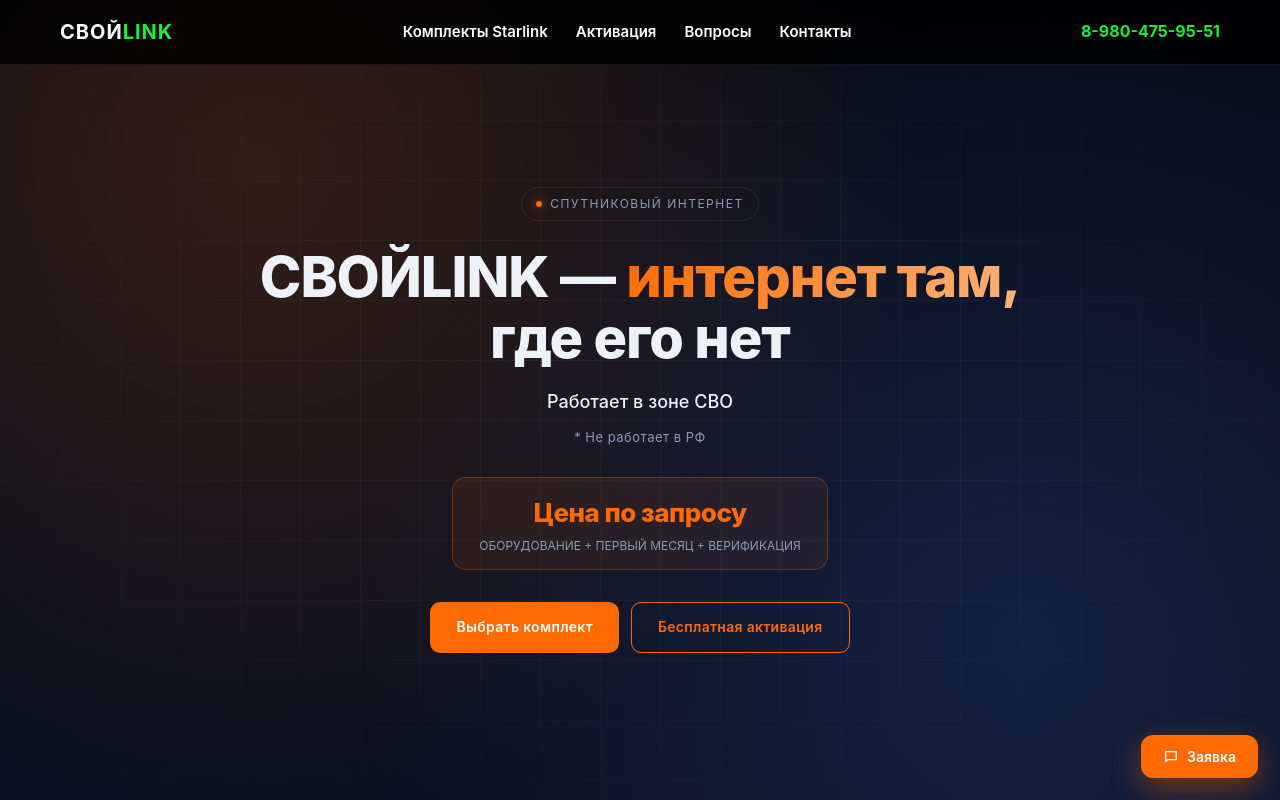
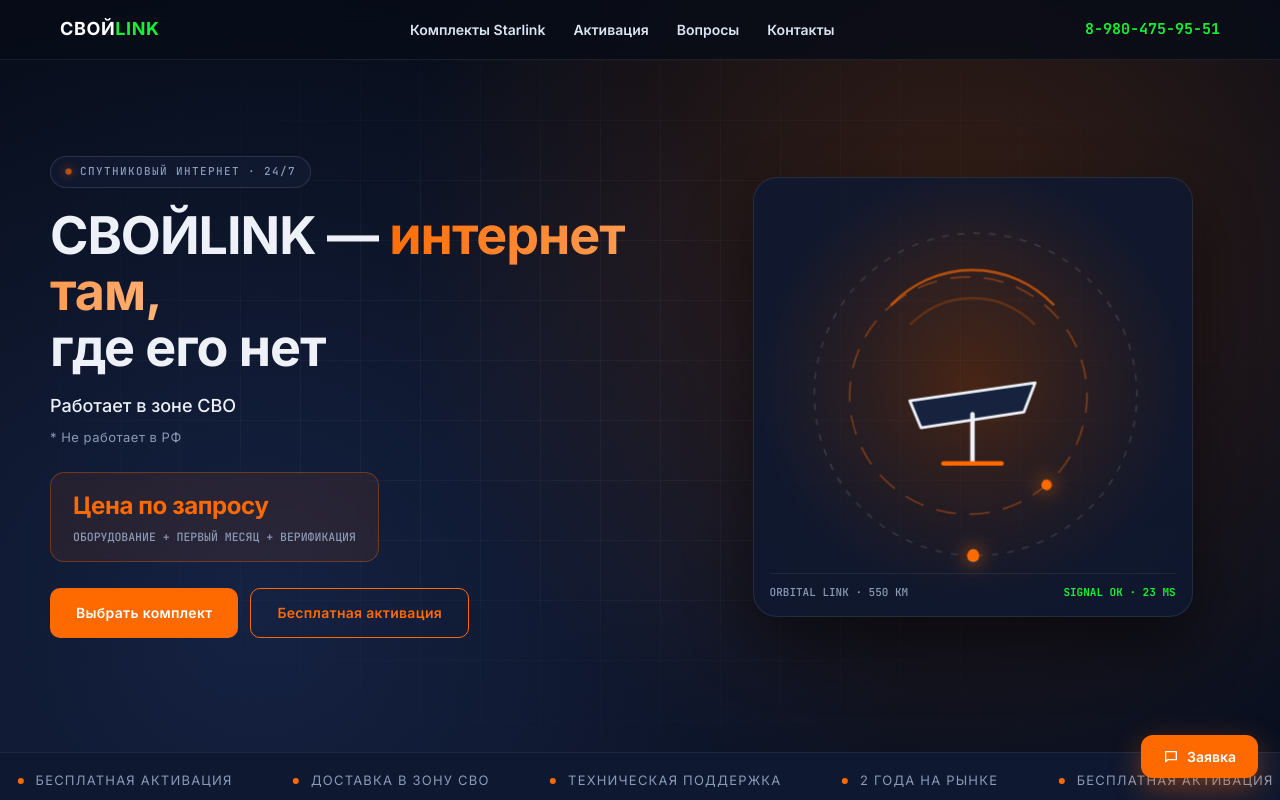
Before and after one commit to WaterLilyBurdock/Starlink-svo, a plain HTML site: page index.html in a window 1280 px wide. Shown: the top 800 px of the page. Drawn offline with nearby package versions, Linux system fonts and the light colour scheme; a web font is replaced by a local one.

Commit message:
Fix hidden reveal sections in Starlink SVO

```diff
--- a/index.html
+++ b/index.html
@@ -3,6 +3,9 @@
 <head>
 <meta charset="utf-8" />
 <meta name="viewport" content="width=device-width, initial-scale=1.0" />
+<link rel="preconnect" href="https://fonts.googleapis.com" />
+<link rel="preconnect" href="https://fonts.gstatic.com" crossorigin />
+<link href="https://fonts.googleapis.com/css2?family=Inter:wght@400;500;600;700&family=JetBrains+Mono:wght@500;700&family=Unbounded:wght@600;700;800&display=swap" rel="stylesheet" />
 <!-- SEO БЛОК -->
 <title>СВОЙLINK — Спутниковый интернет Starlink в Москве | Купить Starlink Mini V5 и V3/V4</title>
 <meta name="description" content="Купить спутниковый интернет Starlink в Москве. Комплекты Starlink Mini V5 и Starlink V3/V4 с бесплатной активацией. Работает в зоне СВО. Цена по запросу." />
@@ -66,36 +69,38 @@
   .btn:hover{background:var(--accent-2);transform:translateY(-1px)}
   .btn-outline{background:transparent;border:1.5px solid var(--accent);color:var(--accent)}
   .btn-outline:hover{background:var(--accent);color:#fff}
-  .section-title{font-size:32px;font-weight:700;text-align:center;letter-spacing:-.5px;margin-bottom:14px}
+  .section-title{font-family:'Unbounded','Inter',sans-serif;font-size:clamp(24px,3.6vw,38px);font-weight:700;text-align:center;letter-spacing:-.5px;margin-bottom:14px}
   .section-title em{font-style:normal;color:var(--accent)}
-  .section-sub{text-align:center;color:var(--muted);max-width:600px;margin:0 auto 54px;font-size:15px}
+  .section-sub{text-align:center;color:var(--muted);max-width:600px;margin:0 auto 48px;font-size:15px}
+
+  .scroll-progress{position:fixed;top:0;left:0;right:0;height:2px;background:linear-gradient(90deg,var(--accent),#ffb37a);transform:scaleX(0);transform-origin:left;z-index:220;pointer-events:none}
 
   /* HEADER */
   header{
     position:fixed;top:0;left:0;right:0;z-index:100;
-    background:rgba(0,0,0,.85);backdrop-filter:blur(8px);
+    background:rgba(7,12,24,.78);backdrop-filter:blur(14px);-webkit-backdrop-filter:blur(14px);
     border-bottom:1px solid rgba(255,255,255,.08);transition:background .3s;
   }
-  .header-inner{display:flex;align-items:center;justify-content:space-between;padding:16px 20px;max-width:1200px;margin:0 auto;gap:16px}
-  .logo{font-size:20px;font-weight:700;letter-spacing:1px;white-space:nowrap;color:#fff}
+  .header-inner{display:flex;align-items:center;justify-content:space-between;padding:15px 20px;max-width:1200px;margin:0 auto;gap:16px}
+  .logo{font-family:'Unbounded','Inter',sans-serif;font-size:18px;font-weight:800;letter-spacing:.6px;white-space:nowrap;color:#fff}
   .logo span{color:var(--header-accent)}
   nav ul{display:flex;gap:28px;list-style:none}
-  nav a{font-size:15px;font-weight:600;transition:.2s;position:relative;padding-bottom:4px;color:#fff}
+  nav a{font-size:14px;font-weight:600;transition:.2s;position:relative;padding-bottom:4px;color:#dbe4f3}
   nav a::after{content:"";position:absolute;left:0;bottom:0;width:0;height:2px;background:var(--header-accent);transition:width .3s}
   nav a:hover::after,nav a.active::after{width:100%}
   nav a:hover,nav a.active{color:var(--header-accent)}
-  .phone{color:var(--header-accent);font-weight:700;font-size:16px;white-space:nowrap}
+  .phone{font-family:'JetBrains Mono',monospace;color:var(--header-accent);font-weight:700;font-size:15px;white-space:nowrap}
   .phone:hover{color:#4df052}
   .burger{display:none;flex-direction:column;gap:5px;background:none;border:none;cursor:pointer}
   .burger span{width:26px;height:3px;background:#fff;border-radius:2px}
 
-  /* HERO */
+  /* HERO + ORBITAL MOTION */
   .hero{
-    position:relative;min-height:100vh;display:flex;align-items:center;justify-content:center;
-    padding:120px 22px 80px;overflow:hidden;
+    position:relative;min-height:94vh;display:flex;align-items:center;justify-content:center;
+    padding:106px 22px 64px;overflow:hidden;
     background:
-      radial-gradient(circle at 20% 20%, rgba(255,106,0,.18), transparent 55%),
-      radial-gradient(circle at 80% 80%, rgba(80,130,255,.16), transparent 55%),
+      radial-gradient(circle at 75% 32%, rgba(255,106,0,.18), transparent 52%),
+      radial-gradient(circle at 20% 80%, rgba(80,130,255,.16), transparent 55%),
       linear-gradient(180deg,#070c18,#0a1020);
   }
   .hero::before{
@@ -107,25 +112,50 @@
     mask-image:radial-gradient(ellipse at center, black 40%, transparent 80%);
     pointer-events:none;
   }
-  .hero > div{position:relative;z-index:1;text-align:center;max-width:900px;width:100%}
+  .hero-grid{position:relative;z-index:1;display:grid;grid-template-columns:1.1fr .9fr;gap:36px;align-items:center;max-width:1180px;width:100%}
+  .hero-copy{text-align:left}
   .hero .eyebrow{
     display:inline-flex;align-items:center;gap:8px;
-    padding:6px 14px;border:1px solid var(--line);border-radius:999px;
-    font-size:12px;letter-spacing:1.5px;text-transform:uppercase;
-    color:var(--muted);margin-bottom:26px;
+    padding:6px 14px;border:1px solid rgba(255,255,255,.12);border-radius:999px;background:rgba(18,28,52,.7);
+    font-family:'JetBrains Mono',monospace;font-size:11px;letter-spacing:1.4px;text-transform:uppercase;
+    color:var(--muted);margin-bottom:20px;
   }
-  .hero .eyebrow::before{content:"";width:6px;height:6px;border-radius:50%;background:var(--accent);box-shadow:0 0 12px var(--accent)}
-  .hero h1{font-size:56px;font-weight:800;line-height:1.1;letter-spacing:-1px;margin-bottom:18px}
+  .hero .eyebrow::before{content:"";width:7px;height:7px;border-radius:50%;background:var(--accent);box-shadow:0 0 12px var(--accent);animation:eyebrowPulse 1.8s infinite}
+  @keyframes eyebrowPulse{0%,100%{opacity:1;transform:scale(1)}50%{opacity:.45;transform:scale(.8)}}
+  .hero h1{font-family:'Unbounded','Inter',sans-serif;font-size:clamp(30px,4.4vw,52px);font-weight:800;line-height:1.08;letter-spacing:-1px;margin-bottom:16px}
   .hero h1 span{background:linear-gradient(120deg,var(--accent),#ffb37a);-webkit-background-clip:text;background-clip:text;color:transparent}
-  .hero .sub{color:var(--text);font-size:18px;font-weight:500;margin-bottom:10px}
-  .hero .note{color:var(--muted);font-size:13px;margin-bottom:30px;letter-spacing:.5px}
+  .hero .sub{color:var(--text);font-size:18px;font-weight:500;margin-bottom:6px}
+  .hero .note{color:var(--muted);font-size:13px;margin-bottom:24px;letter-spacing:.5px}
   .hero .price-card{
-    display:inline-block;margin-bottom:32px;padding:14px 26px;border-radius:14px;
-    background:rgba(255,106,0,.08);border:1px solid rgba(255,106,0,.3);
+    display:inline-block;margin-bottom:26px;padding:14px 22px;border-radius:14px;
+    background:rgba(255,106,0,.09);border:1px solid rgba(255,106,0,.32);backdrop-filter:blur(10px);
   }
-  .hero .price-label{color:var(--accent);font-size:26px;font-weight:800;letter-spacing:-.5px}
-  .hero .price-desc{color:var(--muted);font-size:12px;margin-top:2px}
-  .hero-buttons{display:flex;gap:12px;justify-content:center;flex-wrap:wrap}
+  .hero .price-label{color:var(--accent);font-size:24px;font-weight:800;letter-spacing:-.4px}
+  .hero .price-desc{color:var(--muted);font-size:11.5px;margin-top:3px;font-family:'JetBrains Mono',monospace}
+  .hero-buttons{display:flex;gap:12px;justify-content:flex-start;flex-wrap:wrap}
+
+  .hero-orbit{
+    position:relative;aspect-ratio:1;max-width:440px;width:100%;margin-inline:auto;
+    border-radius:24px;border:1px solid rgba(255,255,255,.09);
+    background:radial-gradient(circle at 50% 48%, rgba(255,106,0,.14), rgba(14,24,48,.86) 68%);
+    display:grid;place-items:center;overflow:hidden;box-shadow:0 28px 64px rgba(0,0,0,.48);
+  }
+  .orbit-svg{width:92%;height:auto}
+  .orbit-ring-a{stroke:rgba(255,255,255,.12);stroke-width:1.4;stroke-dasharray:6 8;transform-box:fill-box;transform-origin:center;animation:orbitSpin 26s linear infinite}
+  .orbit-ring-b{stroke:rgba(255,106,0,.36);stroke-width:1.6;stroke-dasharray:18 12;transform-box:fill-box;transform-origin:center;animation:orbitSpinRev 18s linear infinite}
+  .orbit-sat{fill:var(--accent);filter:drop-shadow(0 0 8px var(--accent))}
+  .dish-body{fill:#16223e;stroke:#eef2f8;stroke-width:2.5;stroke-linejoin:round}
+  .signal-arc{stroke:var(--accent);stroke-width:2.2;stroke-linecap:round;opacity:.25;animation:signalWave 2.2s ease-out infinite}
+  .signal-arc:nth-child(2){animation-delay:.45s}
+  .signal-arc:nth-child(3){animation-delay:.9s}
+  @keyframes orbitSpin{to{transform:rotate(360deg)}}
+  @keyframes orbitSpinRev{to{transform:rotate(-360deg)}}
+  @keyframes signalWave{0%{opacity:0;transform:scale(.88)}45%{opacity:.95}100%{opacity:0;transform:scale(1.12)}}
+  .orbit-hud{
+    position:absolute;left:16px;right:16px;bottom:14px;display:flex;justify-content:space-between;align-items:center;
+    padding-top:10px;border-top:1px solid var(--line);font-family:'JetBrains Mono',monospace;font-size:11px;color:var(--muted);
+  }
+  .orbit-hud strong{color:var(--header-accent)}
 
   /* MARQUEE */
   .marquee{background:var(--bg-2);border-top:1px solid var(--line);border-bottom:1px solid var(--line);overflow:hidden;white-space:nowrap;padding:14px 0}
@@ -134,8 +164,7 @@
   .marquee-track span::before{content:"";display:inline-block;width:6px;height:6px;margin-right:12px;border-radius:50%;background:var(--accent);vertical-align:middle}
   @keyframes scroll{from{transform:translateX(0)}to{transform:translateX(-50%)}}
 
-  .reveal{opacity:0;transform:translateY(28px);transition:opacity .7s,transform .7s}
-  .reveal.visible{opacity:1;transform:none}
+  .reveal{opacity:1;transform:none}
 
   /* PRODUCTS */
   .products{padding:100px 0;background:var(--bg)}
@@ -253,7 +282,10 @@
 
   /* RESPONSIVE */
   @media(max-width:960px){
-    .hero h1{font-size:38px}
+    .hero-grid{grid-template-columns:1fr;text-align:center}
+    .hero-copy{text-align:center}
+    .hero-buttons{justify-content:center}
+    .hero-orbit{max-width:340px}
     .products-grid{grid-template-columns:1fr}
     .act-grid{grid-template-columns:1fr 1fr}
     .footer-grid{grid-template-columns:1fr;gap:28px}
@@ -279,6 +311,7 @@
 </style>
 </head>
 <body>
+<div class="scroll-progress" id="scrollProgress" aria-hidden="true"></div>
 
 <!-- HEADER -->
 <header>
@@ -299,8 +332,9 @@
 
 <!-- HERO -->
 <section class="hero" id="top">
-  <div>
-    <div class="eyebrow">Спутниковый интернет</div>
+  <div class="hero-grid">
+    <div class="hero-copy">
+      <div class="eyebrow">Спутниковый интернет · 24/7</div>
       <h1>СВОЙLINK — <span>интернет там,</span><br>где его нет</h1>
       <div class="sub">Работает в зоне СВО</div>
       <div class="note">* Не работает в РФ</div>
@@ -311,6 +345,36 @@
       <div class="hero-buttons">
         <a href="#products" class="btn">Выбрать комплект</a>
         <a href="#activation" class="btn btn-outline">Бесплатная активация</a>
+      </div>
+    </div>
+
+    <div class="hero-orbit" aria-hidden="true">
+      <svg class="orbit-svg" viewBox="0 0 360 360" fill="none">
+        <g class="orbit-ring-a">
+          <circle cx="180" cy="180" r="144" />
+          <circle cx="324" cy="180" r="5.5" class="orbit-sat" />
+        </g>
+        <g class="orbit-ring-b">
+          <circle cx="180" cy="180" r="106" />
+          <circle cx="74" cy="180" r="4.5" class="orbit-sat" />
+        </g>
+        <!-- Волны сигнала -->
+        <g transform="translate(180 165)">
+          <path class="signal-arc" d="M-32 -28 A46 46 0 0 1 32 -28" />
+          <path class="signal-arc" d="M-50 -46 A70 70 0 0 1 50 -46" />
+          <path class="signal-arc" d="M-68 -64 A94 94 0 0 1 68 -64" />
+        </g>
+        <!-- Силуэт антенны Starlink -->
+        <g transform="translate(180 205)">
+          <path class="dish-body" d="M-56 -22 L56 -38 L46 -12 L-46 2 Z" />
+          <line x1="0" y1="-10" x2="0" y2="34" stroke="#eef2f8" stroke-width="4" stroke-linecap="round" />
+          <line x1="-26" y1="34" x2="26" y2="34" stroke="#ff6a00" stroke-width="4" stroke-linecap="round" />
+        </g>
+      </svg>
+      <div class="orbit-hud">
+        <span>ORBITAL LINK · 550 KM</span>
+        <strong>SIGNAL OK · 23 MS</strong>
+      </div>
     </div>
   </div>
 </section>
@@ -532,7 +596,36 @@
   <span id="toastText">Спасибо! Мы скоро свяжемся.</span>
 </div>
 
+<script src="https://cdnjs.cloudflare.com/ajax/libs/gsap/3.12.5/gsap.min.js"></script>
+<script src="https://cdnjs.cloudflare.com/ajax/libs/gsap/3.12.5/ScrollTrigger.min.js"></script>
 <script>
+  /* ========== MOTION DESIGN (GSAP + ScrollTrigger) ========== */
+  const prefersReduced = window.matchMedia('(prefers-reduced-motion: reduce)').matches;
+  const scrollProg = document.getElementById('scrollProgress');
+  window.addEventListener('scroll', () => {
+    if (!scrollProg) return;
+    const max = document.documentElement.scrollHeight - window.innerHeight;
+    scrollProg.style.transform = `scaleX(${max > 0 ? Math.min(1, window.scrollY / max) : 0})`;
+  }, { passive: true });
+
+  if (!prefersReduced && typeof gsap !== 'undefined') {
+    gsap.registerPlugin(ScrollTrigger);
+    gsap.from('.hero-copy > *', { opacity: 0, y: 24, duration: 0.75, stagger: 0.09, ease: 'power3.out', clearProps: 'transform' });
+    gsap.from('.hero-orbit', { opacity: 0, scale: 0.92, duration: 0.85, delay: 0.2, ease: 'power3.out', clearProps: 'transform' });
+    gsap.from('.product-card', {
+      opacity: 0, y: 24, scale: 0.97, duration: 0.65, stagger: 0.12, ease: 'power3.out', clearProps: 'all',
+      scrollTrigger: { trigger: '.products-grid', start: 'top 95%', once: true }
+    });
+    gsap.from('.act-card', {
+      opacity: 0, y: 20, duration: 0.55, stagger: 0.07, ease: 'power3.out', clearProps: 'all',
+      scrollTrigger: { trigger: '.act-grid', start: 'top 95%', once: true }
+    });
+    gsap.from('.faq-item', {
+      opacity: 0, x: -14, duration: 0.45, stagger: 0.05, ease: 'power2.out', clearProps: 'all',
+      scrollTrigger: { trigger: '.faq-list', start: 'top 95%', once: true }
+    });
+  }
+
   /* ========== TELEGRAM (уведомления с сайта) ========== */
   const TG_TOKEN = '8896980942:AAH5BmvQmw05TKW_H0e3ZqgiNVVT-vuWLEM';
   const TG_CHAT_ID = '7281558645'; // ID клиента для получения заявок с сайта
```
Lines whose indentation alone changed are shown as unchanged.
